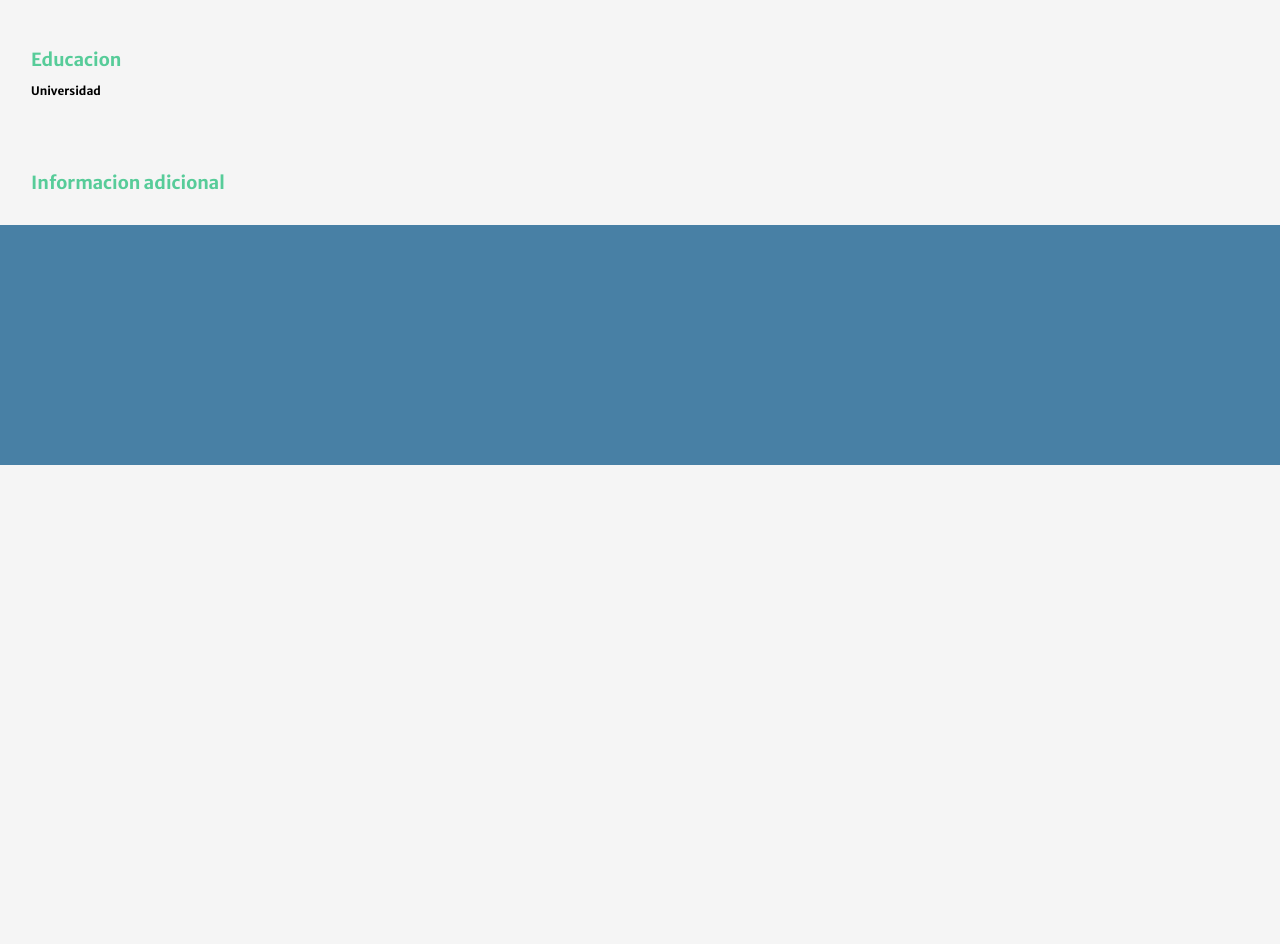
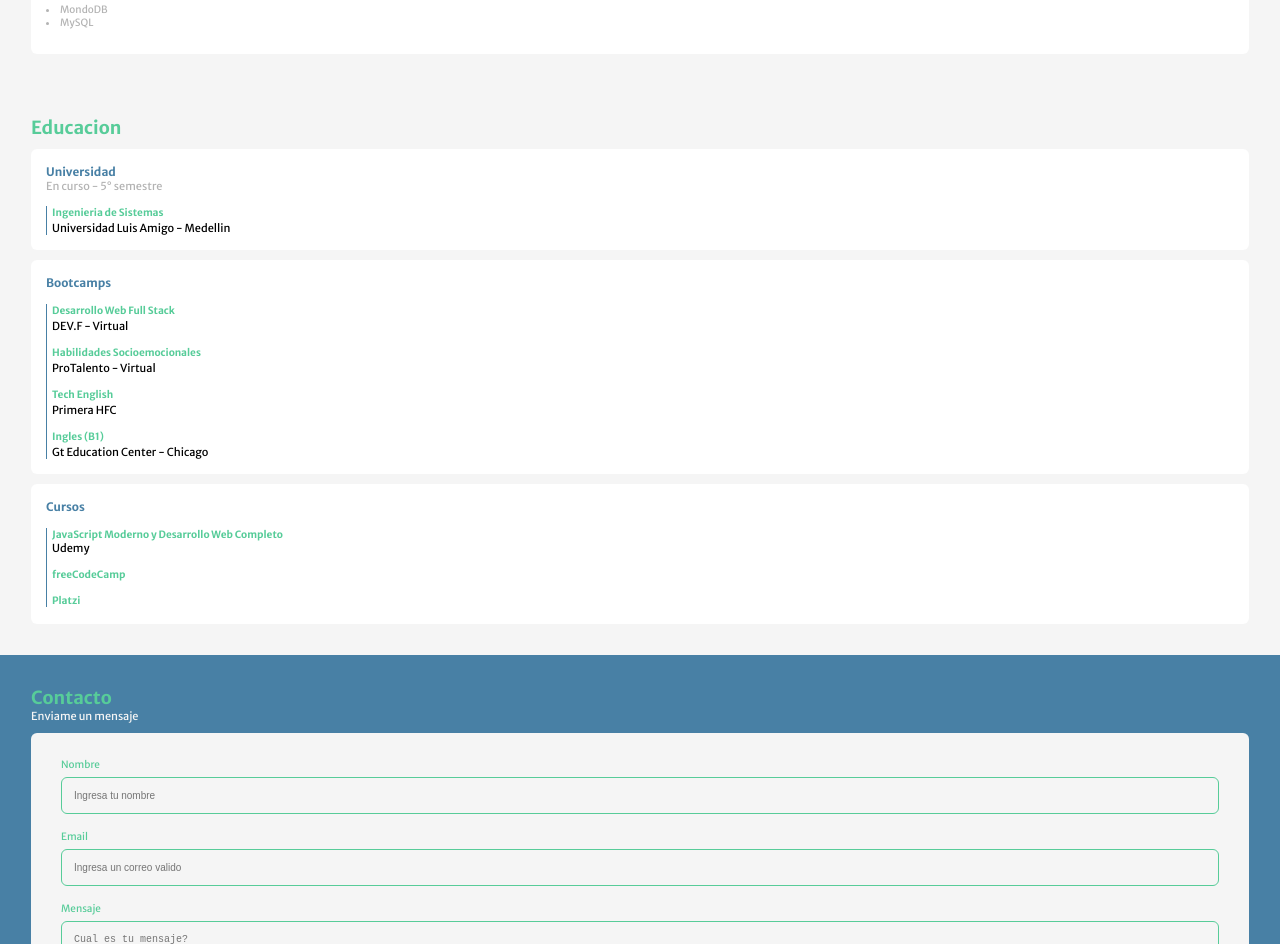
Before and after one commit to Tomasrv333/personal-portfolio, a website: page index.html in a window 1280 px wide. Shown: the part 1856-2800 px from the top of the page. Before the commit the page ends 2321 px from the top, so only its background shows below. Drawn offline with nearby package versions, Linux system fonts and the light colour scheme.

Commit message:
Desarrollo de la interfaz

```diff
--- a/index.html
+++ b/index.html
@@ -5,7 +5,7 @@
     <meta http-equiv="X-UA-Compatible" content="IE=edge">
     <meta name="viewport" content="width=device-width, initial-scale=1.0">
     <title>Full-Stack Developer Portfolio</title>
-    <link rel="stylesheet" href="src/css/main.css">
+    <link rel="stylesheet" type="text/css" href="src/css/main.css">
     <link
       rel="stylesheet"
       href="https://cdn.jsdelivr.net/npm/swiper/swiper-bundle.min.css"
@@ -97,7 +97,8 @@
         <section id="main-project" class="swiper mySwiper">
             <h2>Mis proyectos</h2>
             <div class="project-content swiper-wrapper">
-                <div class="project-card swiper-slide">
+                <div class="project-slide swiper-slide">
+                    <div class="project-card">
                         <div class="project-img">
 
                         </div>
@@ -107,8 +108,10 @@
 
                         </div>
                     </div>
+                </div>
 
-                <div class="project-card swiper-slide" style="width: 20rem">
+                <div class="project-slide swiper-slide" style="width: 20rem">
+                    <div class="project-card">
                         <div class="project-img">
 
                         </div>
@@ -116,6 +119,7 @@
                         <p>Breve descripcion</p>
                         <div class="project-links">
 
+                        </div>
                     </div>
                 </div>
 
@@ -152,13 +156,48 @@
 
         <section class="main-education">
             <h2>Educacion</h2>
+            <div class="education-section">
+                <h3>Universidad<span>En curso - 5° semestre</span></h3>
                 <div>
-                <h3>Universidad</h3>
+                    <h4>Ingenieria de Sistemas</h4>
+                    <p>Universidad Luis Amigo - Medellin</p>
+                </div>
+            </div>
+            <div class="education-section">
+                <h3>Bootcamps</h3>
+                <div>
+                    <h4>Desarrollo Web Full Stack</h4>
+                    <p>DEV.F - Virtual</p>
+                    <h4>Habilidades Socioemocionales</h4>
+                    <p>ProTalento - Virtual</p>
+                    <h4>Tech English</h4>
+                    <p>Primera HFC</p>
+                    <h4>Ingles (B1)</h4>
+                    <p>Gt Education Center - Chicago</p>
+                </div>
+            </div>
+            <div class="education-section">
+                <h3>Cursos</h3>
+                <div>
+                    <h4>JavaScript Moderno y Desarrollo Web Completo<span>Udemy</span></h4>
+                    <h4>freeCodeCamp</h4>
+                    <h4>Platzi</h4>
+                </div>
             </div>
         </section>
 
-        <section class="main-aditional">
-            <h2>Informacion adicional</h2>
+        <section class="main-contact">
+            <h2>Contacto</h2>
+            <p>Enviame un mensaje</p>
+            <form action="">
+                <label for="name">Nombre</label>
+                <input name="name" type="text" placeholder="Ingresa tu nombre">
+                <label for="email">Email</label>
+                <input name="email" type="email" id="email-contact" placeholder="Ingresa un correo valido">
+                <label for="message">Mensaje</label>
+                <textarea name="message" id="message-contact" rows="5" placeholder="Cual es tu mensaje?"></textarea>
+                <button type="submit">Enviar</button>
+            </form>
         </section>
 
     </main>
@@ -168,6 +207,6 @@
     </footer>
 
     <script src="https://cdn.jsdelivr.net/npm/swiper/swiper-bundle.min.js"></script>
-    <script src="./js/app.js"></script>
+    <script src="/src/js/app.js"></script>
 </body>
 </html>
--- a/src/scss/_aditional.scss
+++ /dev/null
@@ -1,9 +0,0 @@
-@import './variables.scss';
-
-.main-aditional {
-    padding: 3.1rem;
-
-    h2 {
-        color: $color-3;
-    }
-}
--- /dev/null
+++ b/src/scss/_contact.scss
@@ -0,0 +1,46 @@
+@import './variables.scss';
+
+.main-contact {
+    padding: 3.1rem;
+    background-color: $color-2;
+
+    h2 {
+        color: $color-3;
+    }
+
+    p {
+        margin: 0;
+        color: $color-4;
+    }
+
+    form {
+        margin-top: 1rem;
+        padding: 1.5rem 3rem;
+        border-radius: 0.6rem;
+        display: flex;
+        flex-direction: column;
+        background-color: $color-4;
+
+        label {
+            margin-top: 1rem;
+            color: $color-3;
+        }
+
+        input, textarea {
+            width: 100%;
+            border: 0;
+            margin: 0.6rem 0;
+            padding: 1.2rem;
+            outline: none;
+            background-color: $color-4;
+            font-size: 1rem;
+            border: 0.1rem solid $color-3;
+            border-radius: 0.6rem
+        }
+
+        button {
+            @include button-2;
+            margin: 1rem auto 0 auto;
+        }
+    }
+}
--- a/src/scss/_education.scss
+++ b/src/scss/_education.scss
@@ -7,3 +7,39 @@
         color: $color-3;
     }
 }
+
+.education-section {
+    background-color: white;
+    padding: 1.5rem;
+    margin-top: 1rem;
+    border-radius: 0.6rem;
+
+    div {
+        border-left: 0.19rem solid $color-2;
+        padding-left: 0.5rem;
+    }
+
+    h3 {
+        margin-top: 0;
+        color: $color-2;
+
+        span {
+            color: lighten($color: $color-1, $amount: 70);
+            display: block;
+        }
+    }
+
+    h4 {
+        color: $color-3;
+        margin-bottom: 0.2rem;
+
+        span {
+            color: $color-1;
+            display: block;
+        }
+    }
+
+    p {
+        margin: 0;
+    }
+}
--- a/src/scss/_main-resume.scss
+++ b/src/scss/_main-resume.scss
@@ -57,7 +57,7 @@
         margin-top: 2.6rem;
 
         button {
-            @include buttom-1;
+            @include button-1;
             display: flex;
             align-items: center;
         }
--- a/src/scss/_projects.scss
+++ b/src/scss/_projects.scss
@@ -9,23 +9,26 @@
         color: $color-3;
         margin-bottom: 1rem;
     }
+}
 
-    .project-content {
+.project-content {
+    height: 70vh;
+
+    .project-slide {
+        padding: 3.1rem;
 
         .project-card {
-            width: 20rem;
             height: 70vh;
-            padding: 2.5rem;
-            border-radius: 1rem;
-            background-color: $color-2;
+            border-radius: 0.6rem;
+            border: 0.1rem solid $color-3;
+            overflow: hidden;
         }
 
         .project-img {
-            width: 20rem;
+            width: 100%;
             height: 16rem;
-            background-color: $color-4;
+            background-color: $color-2;
             margin-bottom: 1rem;
         }
-
     }
 }
--- a/src/scss/style.scss
+++ b/src/scss/style.scss
@@ -5,7 +5,7 @@
 @import './projects';
 @import './skills';
 @import './education';
-@import './aditional';
+@import './contact';
 @import './footer';
 @import url('https://fonts.googleapis.com/css2?family=Merriweather+Sans:ital,wght@0,300;0,400;0,500;0,600;0,700;0,800;1,300;1,400;1,500;1,600;1,700;1,800&display=swap');
 @import url("https://cdn.jsdelivr.net/npm/bootstrap-icons@1.10.2/font/bootstrap-icons.css");
@@ -37,8 +37,16 @@ h2 {
     margin: 0;
 }
 
+h3 {
+    font-size: 1.6;
+}
+
+h4 {
+    font-size: 1.4;
+}
+
 p, a, span{
-    font-size: 1rem;
+    font-size: 1.1rem;
     text-decoration: none;
     font-weight: $regular;
 }
--- a/src/scss/variables.scss
+++ b/src/scss/variables.scss
@@ -8,14 +8,22 @@ $regular: 400;
 $bold: 600;
 $extra-bold: 700;
 
-@mixin buttom-1 {
+@mixin button-1 {
     width: fit-content;
     color: $color-3;
     background-color: transparent;
     padding: 0.7rem 1.1rem;
     border-radius: 0.6rem;
     border: 0.1rem solid $color-3;
+}
 
+@mixin button-2 {
+    width: fit-content;
+    color: $color-4;
+    background-color: $color-3;
+    padding: 0.7rem 1.1rem;
+    border-radius: 0.6rem;
+    border: none;
 }
 
 @mixin for-phone-only {
```
Also changed, not shown: src/css/main.css. Lines whose indentation alone changed are shown as unchanged.
